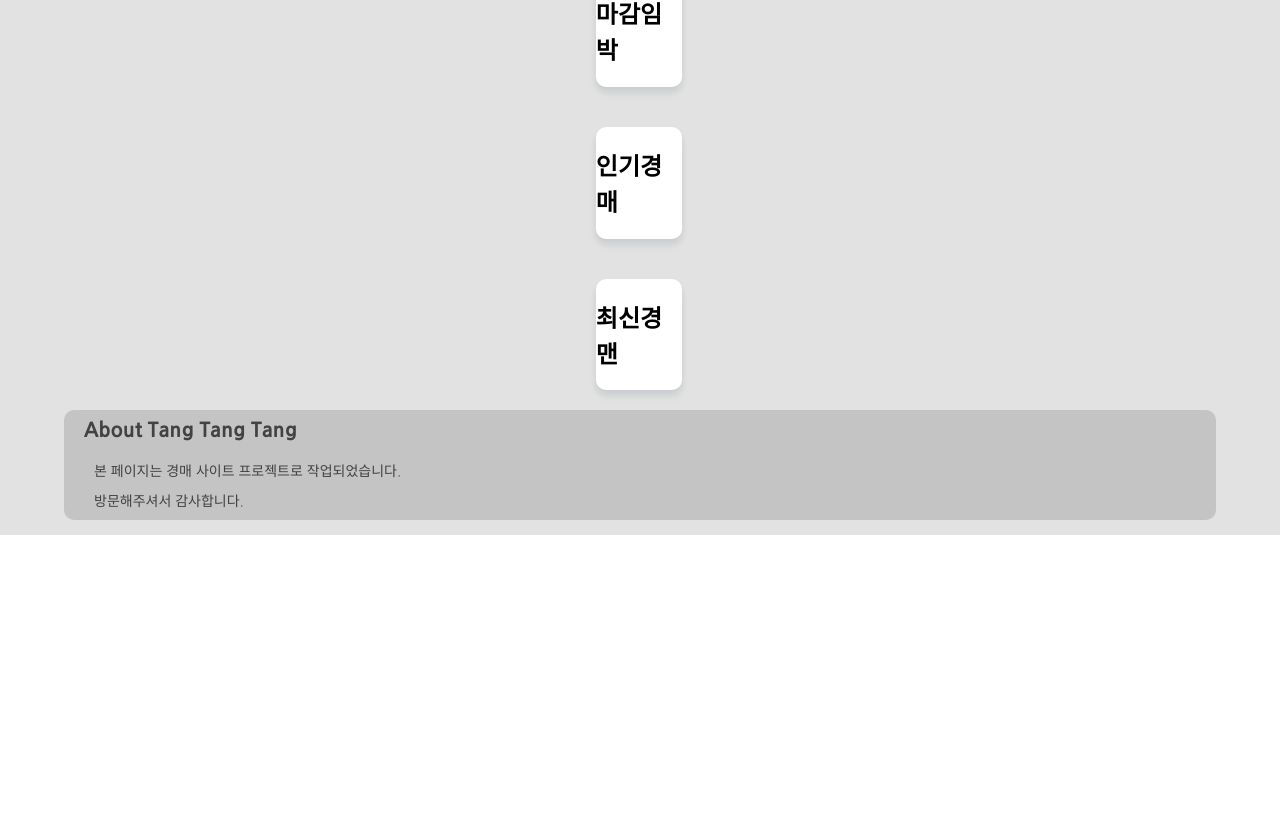
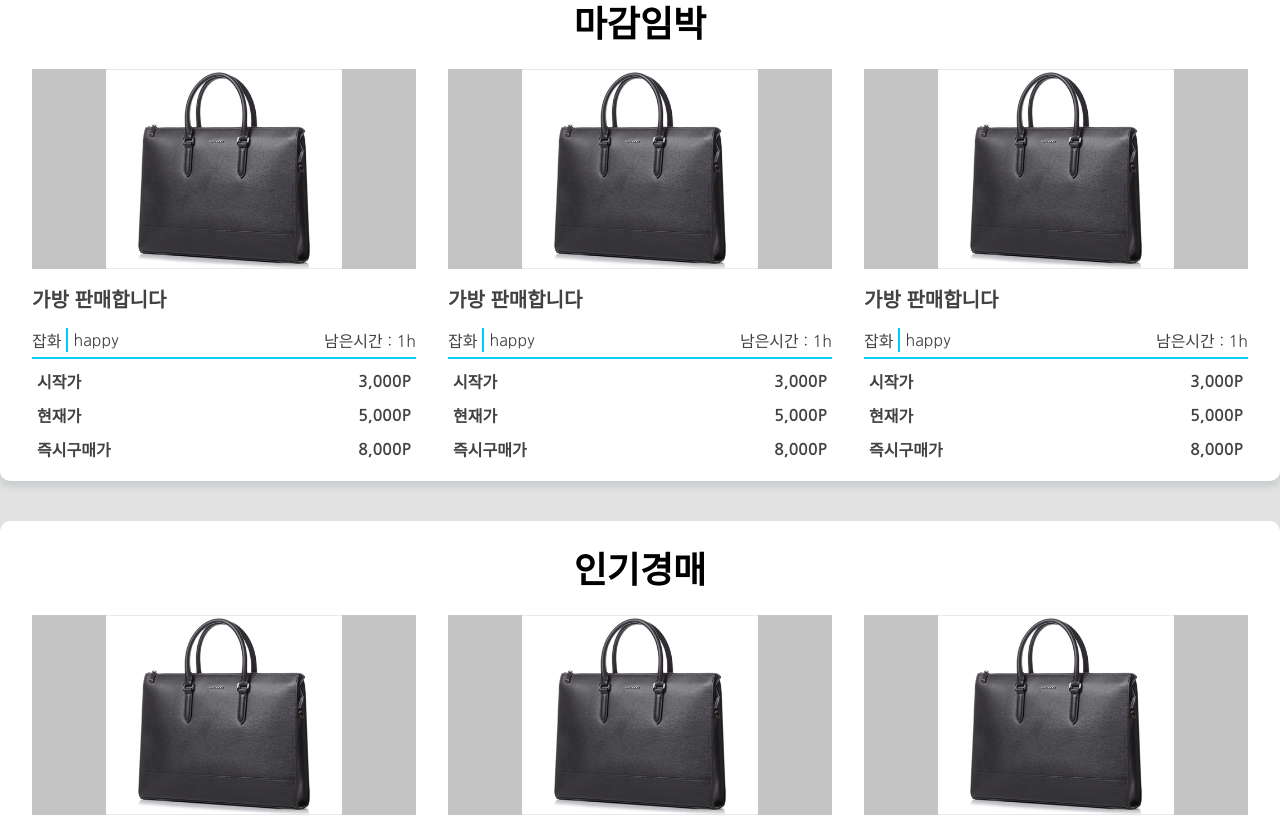
Before and after one commit to MinJeongH/TangMall, a React (Create React App) app: page / in a window 1280 px wide. Shown: the part 539-1360 px from the top of the page. Before the commit the page ends 1074 px from the top, so only its background shows below. Built offline with nearby package versions, Linux system fonts and the light colour scheme.

Commit message:
메인 페이지 추가 (샘플 상품 사용) (데이터베이스 연동X)

```diff
--- /dev/null
+++ b/src/components/layout/item.jsx
@@ -0,0 +1,37 @@
+import React from "react";
+import "./item.scss";
+
+const Item = (props) => {
+  return (
+    <section className="item">
+      <div className="img_box">
+        <img src="sample.png" alt="img" />
+      </div>
+      <h1 className="item_title">가방 판매합니다</h1>
+      <div className="text">
+        <div className="text_top">
+          <div className="cat_id">
+            <p className="category">잡화</p>
+            <p className="id">happy</p>
+          </div>
+          <p className="time">남은시간 : 1h</p>
+        </div>
+        <div className="prices">
+          <div className="start">
+            <p className="p_text">시작가</p>
+            <p className="p_point">3,000P</p>
+          </div>
+          <div className="now">
+            <p className="p_text">현재가</p>
+            <p className="p_point">5,000P</p>
+          </div>
+          <div className="immediate">
+            <p className="p_text">즉시구매가</p>
+            <p className="p_point">8,000P</p>
+          </div>
+        </div>
+      </div>
+    </section>
+  );
+};
+export default Item;
--- /dev/null
+++ b/src/components/layout/item.scss
@@ -0,0 +1,80 @@
+@import url("https://fonts.googleapis.com/css2?family=Do+Hyeon&family=Nanum+Gothic:wght@400;700;800&display=swap");
+@import "../../common.scss";
+
+.item {
+  display: flex;
+  flex-direction: column;
+
+  font-family: "Nanum Gothic", sans-serif;
+  color: $fontColorBlack;
+  width: 30%;
+  .img_box {
+    background-color: #c4c4c4;
+    display: flex;
+    justify-content: center;
+    align-items: center;
+    width: 100%;
+    height: 200px;
+    img {
+      height: 100%;
+    }
+  }
+  .item_title {
+    display: flex;
+    justify-content: left;
+    margin: 15px 0;
+    font-size: 20px;
+  }
+  .text {
+    display: flex;
+    flex-direction: column;
+    align-items: center;
+    width: 100%;
+    .text_top {
+      display: flex;
+      flex-direction: row;
+      justify-content: space-between;
+      border-bottom: 2px solid $mainColor;
+      padding: 0 0 5px 0;
+      .cat_id {
+        display: flex;
+        flex-direction: row;
+        .category {
+          margin: 0 5px 0 0;
+          padding-right: 5px;
+          display: flex;
+          border-right: 2px solid $mainColor;
+        }
+        .id {
+          margin: 0;
+        }
+      }
+      .time {
+        display: flex;
+        justify-content: right;
+        width: 50%;
+        margin: 0;
+      }
+    }
+    .prices {
+      display: flex;
+      flex-direction: column;
+      width: 100%;
+      margin: 10px 0 10px 0;
+      font-weight: 700;
+      div {
+        display: flex;
+        flex-direction: row;
+        justify-content: space-between;
+        .p_text {
+          display: flex;
+          margin: 0 0 10px 5px;
+        }
+        .p_point {
+          display: flex;
+          margin: 0 5px 10px 0;
+        }
+      }
+    }
+  }
+}
--- a/src/components/main/main.jsx
+++ b/src/components/main/main.jsx
@@ -1,6 +1,7 @@
 import React from "react";
 import Card from "../layout/card";
 import "./main.scss";
+import MainList from "./main_list";
 
 const Main = () => {
   return (
@@ -8,16 +9,19 @@ const Main = () => {
       <div className="close_box">
         <Card>
           <h1 className="title">마감임박</h1>
+          <MainList />
         </Card>
       </div>
       <div className="popular_box">
         <Card>
           <h1 className="title">인기경매</h1>
+          <MainList />
         </Card>
       </div>
       <div className="new_box">
         <Card>
-          <h1 className="title">최신경맨</h1>
+          <h1 className="title">최신경매</h1>
+          <MainList />
         </Card>
       </div>
     </section>
--- a/src/components/main/main.scss
+++ b/src/components/main/main.scss
@@ -7,4 +7,22 @@
   justify-content: center;
   align-items: center;
   font-family: "Do Hyeon", sans-serif;
+  width: 100%;
+  div {
+    display: flex;
+    flex-direction: column;
+    width: 100%;
+    align-items: center;
+    .title {
+      margin: 20px 0;
+      display: flex;
+      font-size: 36px;
+    }
+    .list {
+      display: flex;
+      flex-direction: row;
+      width: 100%;
+      justify-content: space-evenly;
+    }
+  }
 }
--- /dev/null
+++ b/src/components/main/main_list.jsx
@@ -0,0 +1,15 @@
+import React from "react";
+import "./main.scss";
+import Item from "../layout/item";
+
+const MainList = () => {
+  return (
+    <section className="list">
+      <Item />
+      <Item />
+      <Item />
+    </section>
+  );
+};
+
+export default MainList;
```
